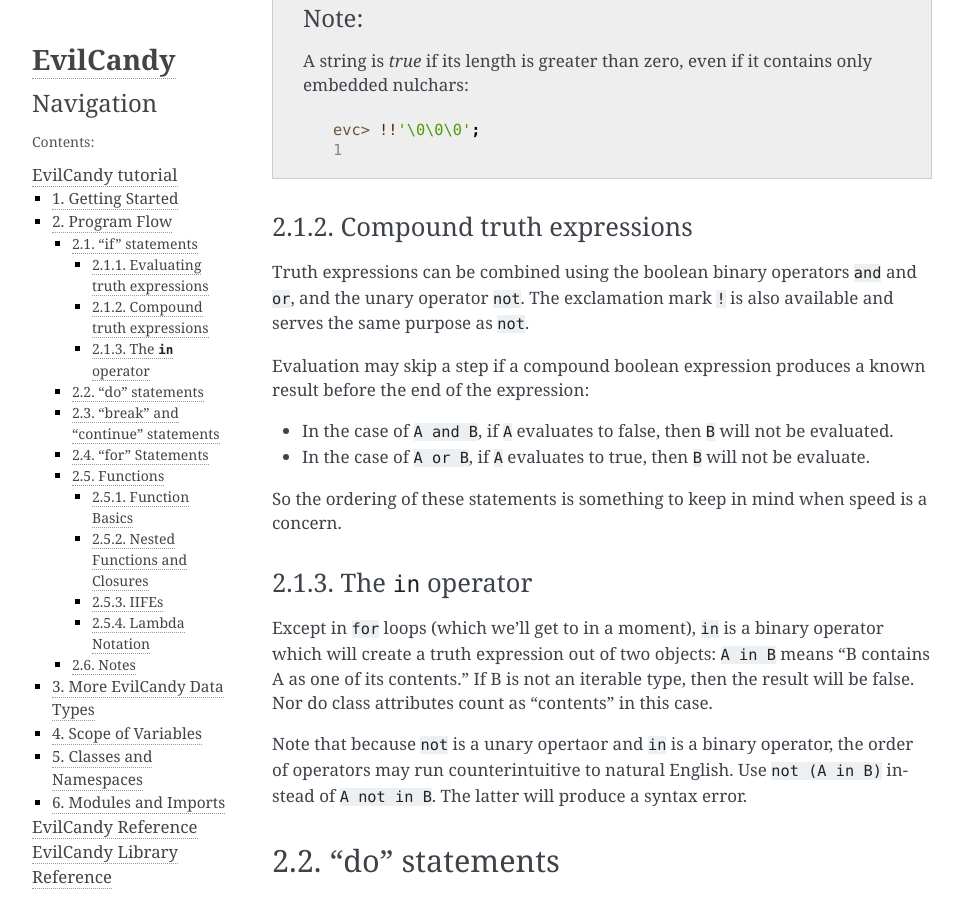
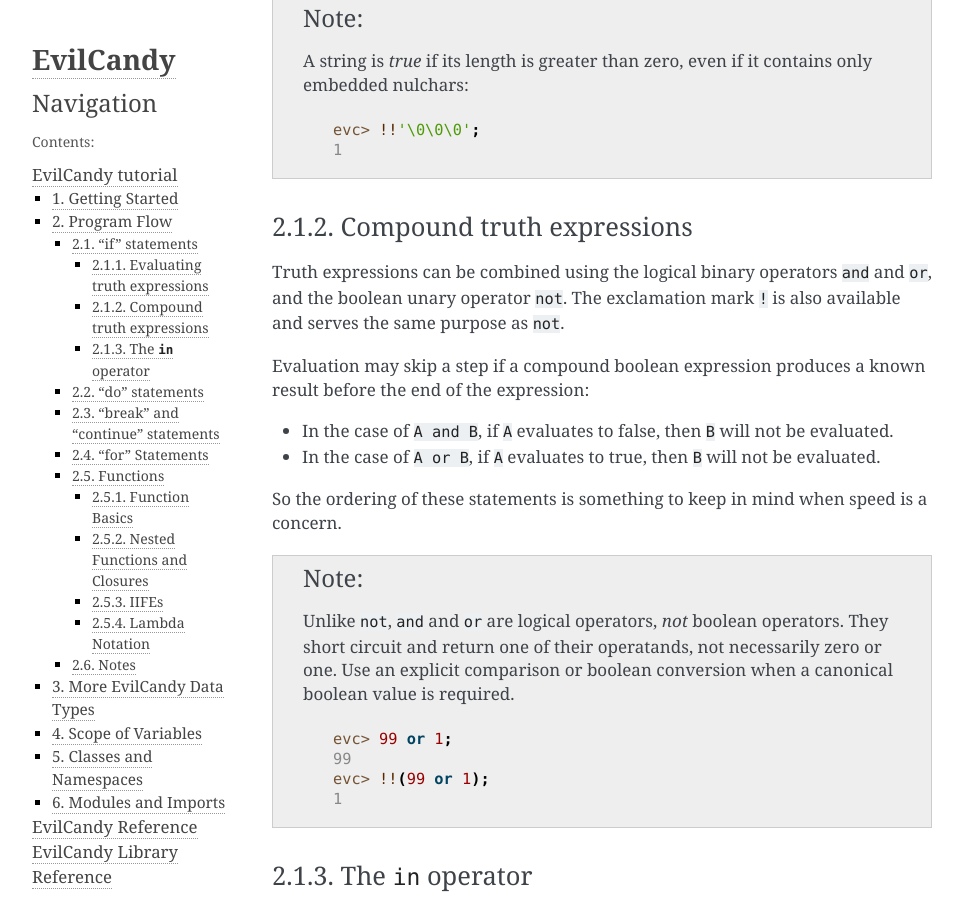
Before and after one commit to paul-bailey/EvilCandy, a Sphinx documentation site: the page built from Documentation/tutorial/program_flow.rst, in a window 1280 px wide and 900 px high, scrolled down 2031 px. Shown: the whole window, without its empty margins (148-1111 px from the left). Built offline with Sphinx 7.4.7, drawn with Linux system fonts in a browser that asks for light colours.

Commit message:
Clarify that 'and' and 'or' are logical operators, not boolean operators.

```diff
--- a/Documentation/tutorial/program_flow.rst
+++ b/Documentation/tutorial/program_flow.rst
@@ -120,9 +120,10 @@
 Compound truth expressions
 ~~~~~~~~~~~~~~~~~~~~~~~~~~
 
-Truth expressions can be combined using the boolean binary operators
-``and`` and ``or``, and the unary operator ``not``.  The exclamation
-mark ``!`` is also available and serves the same purpose as ``not``.
+Truth expressions can be combined using the logical binary operators
+``and`` and ``or``, and the boolean unary operator ``not``.  The
+exclamation mark ``!`` is also available and serves the same purpose
+as ``not``.
 
 Evaluation may skip a step if a compound boolean expression produces
 a known result before the end of the expression:
@@ -131,10 +132,24 @@
   will not be evaluated.
 
 * In the case of ``A or B``, if ``A`` evaluates to true, then ``B``
-  will not be evaluate.
+  will not be evaluated.
 
 So the ordering of these statements is something to keep in mind when
 speed is a concern.
+
+.. note::
+
+    Unlike ``not``, ``and`` and ``or`` are logical operators, *not*
+    boolean operators.  They short circuit and return one of their
+    operatands, not necessarily zero or one. Use an explicit comparison
+    or boolean conversion when a canonical boolean value is required.
+
+    .. code-block:: evc-console
+
+        evc> 99 or 1;
+        99
+        evc> !!(99 or 1);
+        1
 
 The ``in`` operator
 ~~~~~~~~~~~~~~~~~~~
```
